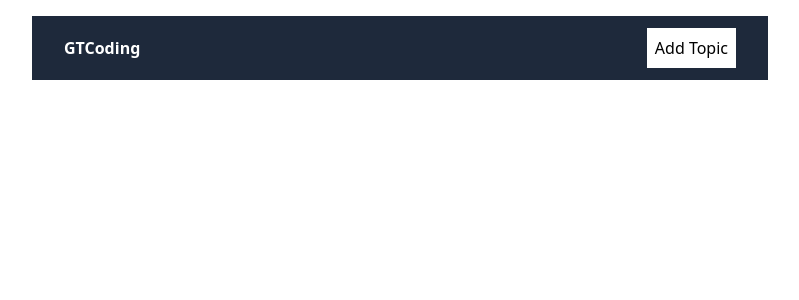
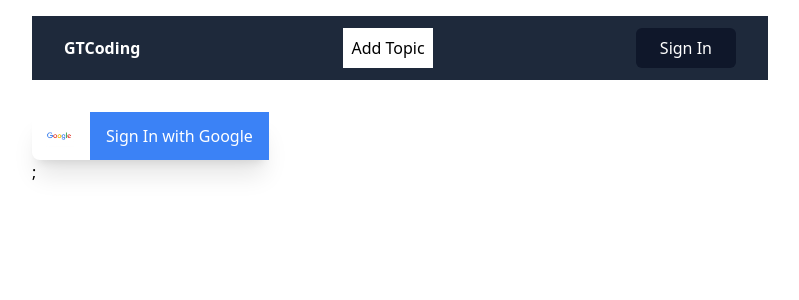
Before and after one commit to alimalim77/jstigernextapp, a Next.js app: page / in a window 1280 px wide. Shown: the top 300 px of the page, without its empty margins (240-1039 px from the left). Built offline with nearby package versions, Linux system fonts and the light colour scheme; no server answers; the database is empty.

Commit message:
Commit: Authentication

```diff
--- /dev/null
+++ b/app/Providers.js
@@ -0,0 +1,7 @@
+"use client";
+
+import { SessionProvider } from "next-auth/react";
+
+export const NextAuthProvider = ({ children }) => {
+  return <SessionProvider>{children}</SessionProvider>;
+};
--- /dev/null
+++ b/app/api/auth/[...nextauth]/route.js
@@ -0,0 +1,14 @@
+import NextAuth from "next-auth/next";
+import GoogleProvider from "next-auth/providers/google";
+
+const authOptions = {
+  providers: [
+    GoogleProvider({
+      clientId: process.env.GOOGLE_CLIENT_ID,
+      clientSecret: process.env.GOOGLE_CLIENT_SECRET,
+    }),
+  ],
+};
+
+const handler = NextAuth(authOptions);
+export { handler as GET, handler as POST };
--- a/app/layout.jsx
+++ b/app/layout.jsx
@@ -1,6 +1,7 @@
 import Navbar from "@/components/Navbar";
 import "./globals.css";
 import Home from "./page";
+import { NextAuthProvider } from "./Providers";
 
 export const metadata = {
   title: "Next.js",
@@ -11,10 +12,12 @@ export default function RootLayout({ children }) {
   return (
     <html lang="en">
       <body>
-        <div className="max-w-3xl mx-auto p-4">
-          <Navbar />
-          <div className="mt-8"> {children}</div>
-        </div>
+        <NextAuthProvider>
+          <div className="max-w-3xl mx-auto p-4">
+            <Navbar />
+            <div className="mt-8"> {children}</div>
+          </div>
+        </NextAuthProvider>
       </body>
     </html>
   );
--- a/app/page.jsx
+++ b/app/page.jsx
@@ -1,6 +1,11 @@
 import TopicsList from "@/components/TopicsList";
-import Image from "next/image";
+import UserInfo from "@/components/UserInfo";
 
 export default function Home() {
-  return <TopicsList />;
+  return (
+    <>
+      <UserInfo />
+      <TopicsList />;
+    </>
+  );
 }
--- a/components/Navbar.jsx
+++ b/components/Navbar.jsx
@@ -1,7 +1,11 @@
+"use client";
 import Link from "next/link";
 import React from "react";
+import { useSession } from "next-auth/react";
 
 const Navbar = () => {
+  const { session, status } = useSession();
+  console.log(session);
   return (
     <nav className="flex justify-between items-center bg-slate-800 px-8 py-3">
       <Link className="text-white font-bold" href={"/"}>
@@ -10,6 +14,15 @@ const Navbar = () => {
       <Link className="bg-white p-2" href={"/addTopic"}>
         Add Topic
       </Link>
+      {session === "authenticated" ? (
+        <button className="bg-slate-900 text-white px-6 py-2 rounded-md">
+          Sign Out
+        </button>
+      ) : (
+        <button className="bg-slate-900 text-white px-6 py-2 rounded-md">
+          Sign In
+        </button>
+      )}
     </nav>
   );
 };
--- /dev/null
+++ b/components/SignInBtn.jsx
@@ -0,0 +1,22 @@
+"use client";
+
+import React from "react";
+import Image from "next/image";
+import { signIn } from "next-auth/react";
+
+const SignInBtn = () => {
+  return (
+    <button
+      className="flex items-center gap-4 shadow-xl rounded-lg pl-3"
+      onClick={() => signIn("google")}
+    >
+      <Image src="/google.jpg" alt="No Image Rendered" height={30} width={30} />
+      <span className="bg-blue-500 text-white px-4 py-3">
+        {" "}
+        Sign In with Google
+      </span>
+    </button>
+  );
+};
+
+export default SignInBtn;
--- /dev/null
+++ b/components/UserInfo.jsx
@@ -0,0 +1,9 @@
+// If user not logged in
+import React from "react";
+import SignInBtn from "./SignInBtn";
+
+const UserInfo = () => {
+  return <SignInBtn />;
+};
+
+export default UserInfo;
--- a/package.json
+++ b/package.json
@@ -11,6 +11,7 @@
   "dependencies": {
     "mongoose": "^7.6.1",
     "next": "13.5.4",
+    "next-auth": "^4.23.2",
     "react": "^18",
     "react-dom": "^18",
     "react-icons": "^4.11.0"
```
Also changed, not shown: public/google.jpg (added), 1 other file (tests, documents, lock files or other folders).
